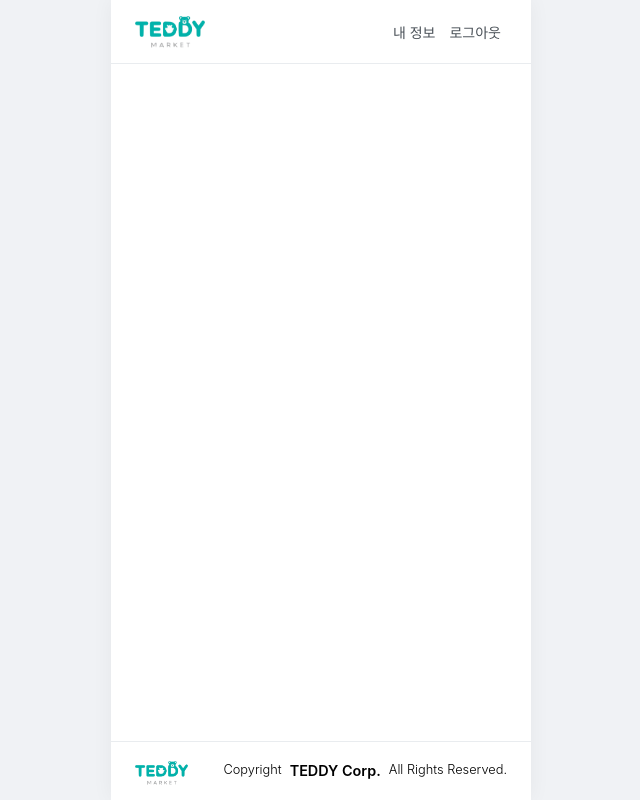
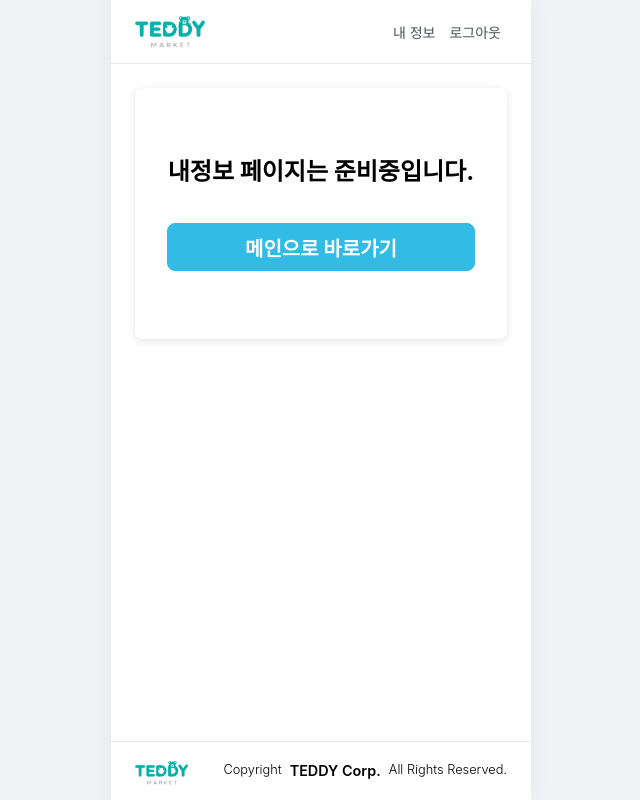
Before and after one commit to anuri01/teddy_market, a React (Vite) app in the folder client/: page /profile in a window 1280 px wide. Shown: the whole page, without its empty margins (319-959 px from the left). Built offline with nearby package versions, Linux system fonts and the light colour scheme; no server answers; sample sign-in values are in the browser's storage.

Commit message:
feat: 프로필 페이지 추가 및 스타일 시트 생성

```diff
--- a/client/src/App.jsx
+++ b/client/src/App.jsx
@@ -9,6 +9,7 @@ import ProductEditor from './pages/ProductEditor';
 import ProductDetailPage from './pages/ProductDetailPage';
 import ProductListPage from './pages/ProductListPage';
 import BuyPage from './pages/BuyPage';
+import ProfilePage from './pages/ProfilePage';
 // import ProductEditor1 from './pages/ProductEditors1';
 import NaverCallback from './pages/NaverCallback'; // 👈 콜백 페이지 import
 import KakaoCallback from './pages/KakaoCallback'; // 👈 콜백 페이지 import
@@ -44,6 +45,7 @@ function App() {
           <Route path='/edit/:productId' element={ <ProtectedRoute><ProductEditor /></ProtectedRoute>}></Route>
           <Route path='/buy/:productId' element={<BuyPage />}></Route>
           <Route path='/productlist' element={<ProductListPage />}></Route>
+          <Route path='/profile' element={<ProtectedRoute><ProfilePage /></ProtectedRoute>}></Route>
           <Route path='/auth/naver/callback' element={<NaverCallback />} />
           <Route path='/auth/kakao/callback' element={<KakaoCallback />} />
         </Routes>
--- /dev/null
+++ b/client/src/pages/ProfilePage.css
@@ -0,0 +1,16 @@
+.profile-page-container {
+  width: 100%;
+
+}
+
+.prepare-message {
+    width: 100%;
+    text-align: center;
+    padding: 3rem 2rem;
+    box-shadow: 0 2px 8px rgba(0,0,0,0.1); /* 선택사항: 카드 느낌 */
+    border-radius: 8px; /* 선택사항: 모서리 둥글게 */
+}
+
+.prepare-message h1{
+    font-size: 1.5rem;
+}
--- /dev/null
+++ b/client/src/pages/ProfilePage.jsx
@@ -0,0 +1,20 @@
+import React from "react";
+import { Link } from "react-router-dom";
+import './ProfilePage.css';
+
+function ProfilePage() {
+
+    return (
+        <div className="profile-page-container">
+        <div className="prepare-message">
+            <h1>내정보 페이지는 준비중입니다.</h1>
+            <Link to='/'>
+            <p className="button button-primary">메인으로 바로가기</p>
+            </Link>
+
+        </div>
+        </div>
+    )
+};
+
+export default ProfilePage;
```
